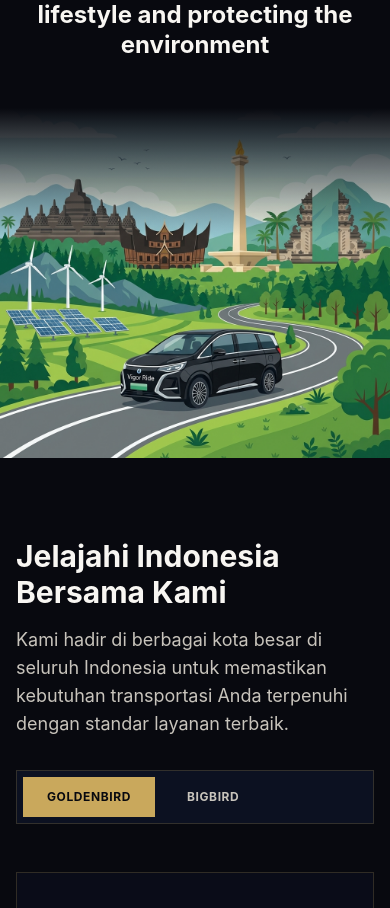
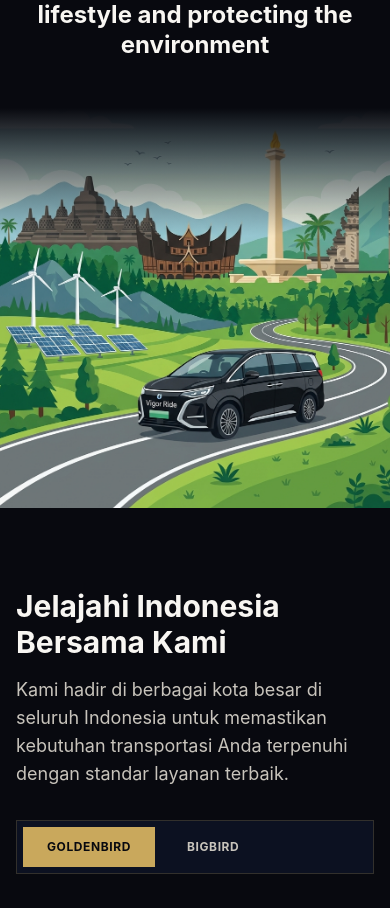
Before and after one commit to budiwrbhakti/bluebird, a React (Vite) app: page / in a window 390 px wide. Shown: the part 3693-4601 px from the top of the page. Built offline with nearby package versions, Linux system fonts and the light colour scheme.

Commit message:
Animate Green Future image with panning effect and adjust height so car is fully visible

```diff
--- a/src/sections/GreenFutureSection.tsx
+++ b/src/sections/GreenFutureSection.tsx
@@ -30,21 +30,18 @@
         </motion.div>
       </div>
 
-      {/* Full Width Landscape Illustration */}
-      <motion.div
-        initial={{ opacity: 0, y: 50 }}
-        whileInView={{ opacity: 1, y: 0 }}
-        viewport={{ once: true, margin: "-50px" }}
-        transition={{ duration: 0.8, delay: 0.2 }}
-        className="relative w-full h-[350px] md:h-[550px] lg:h-[650px] mt-auto"
-      >
+      {/* Full Width Landscape Illustration with Panning Animation */}
+      <div className="relative w-full h-[400px] md:h-[600px] lg:h-[800px] mt-auto overflow-hidden">
         <div className="absolute inset-x-0 top-0 h-32 bg-gradient-to-b from-luxury-dark to-transparent z-10" />
-        <img
+
+        <motion.img
           src="/images/green-future-indonesia.png"
           alt="Green Future Indonesia"
-          className="w-full h-full object-cover object-[center_55%]"
+          className="absolute top-0 left-0 w-[115%] h-full max-w-none object-cover object-[center_80%]"
+          animate={{ x: ["-7%", "0%", "-7%"] }}
+          transition={{ duration: 15, repeat: Infinity, ease: "easeInOut" }}
         />
-      </motion.div>
+      </div>
     </section>
   );
 }
```
